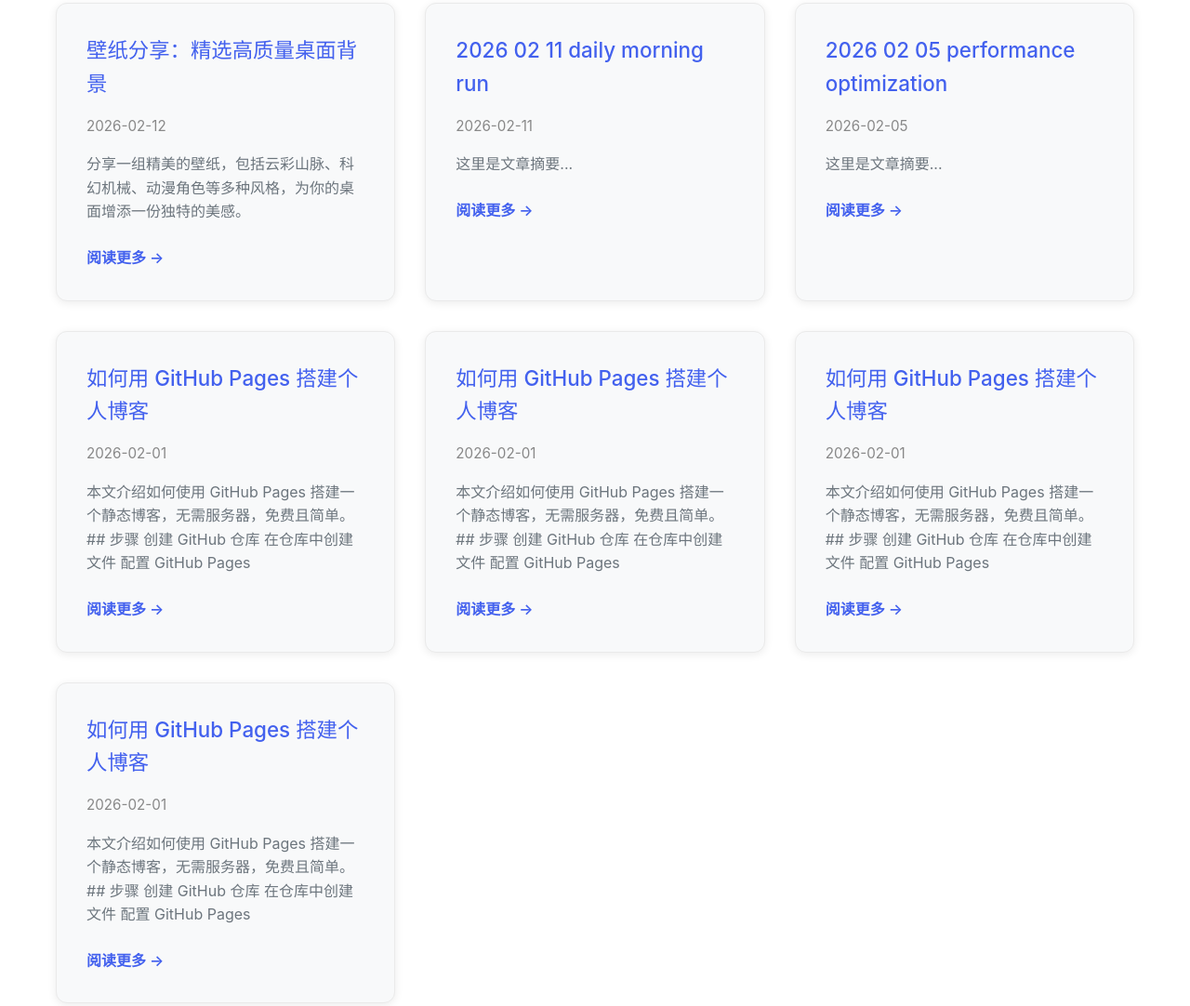
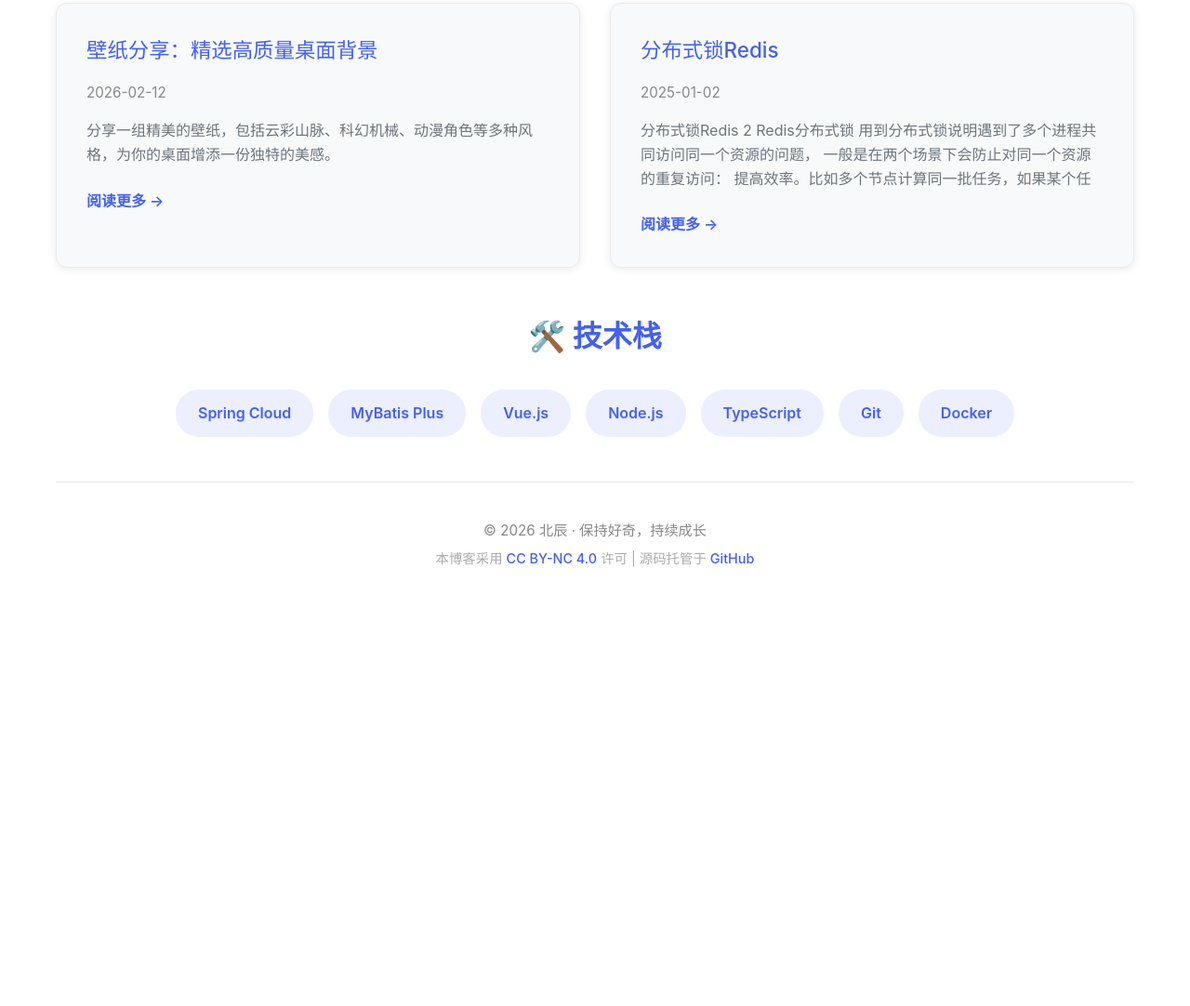
Before and after one commit to Jonny-Dr/jonny-dr.github.io, a plain HTML site: page index.html in a window 1280 px wide. Shown: the part 1244-2326 px from the top of the page at 93% size. After the commit the page ends 1900 px from the top, so only its background shows below. Drawn offline with Linux system fonts and the light colour scheme.

Commit message:
feature-首页-最近内容逻辑调整

```diff
--- a/index.html
+++ b/index.html
@@ -292,61 +292,13 @@
       </div>
 
       <div class="post-card">
-        <h3 class="post-title"><a href="_posts/archives/2026-02-11-daily-morning-run.html" style="color: var(--primary); text-decoration: none;">2026 02 11 daily morning run</a></h3>
-        <div class="post-date">2026-02-11</div>
-        <p class="post-excerpt">这里是文章摘要...</p>
-        <a href="_posts/archives/2026-02-11-daily-morning-run.html" class="post-link">阅读更多 →</a>
-      </div>
-
-      <div class="post-card">
-        <h3 class="post-title"><a href="_posts/archives/2026-02-05-performance-optimization.html" style="color: var(--primary); text-decoration: none;">2026 02 05 performance optimization</a></h3>
-        <div class="post-date">2026-02-05</div>
-        <p class="post-excerpt">这里是文章摘要...</p>
-        <a href="_posts/archives/2026-02-05-performance-optimization.html" class="post-link">阅读更多 →</a>
-      </div>
-
-      <div class="post-card">
-        <h3 class="post-title"><a href="_posts/archives/2026-02-01-github-pages-guide.html" style="color: var(--primary); text-decoration: none;">如何用 GitHub Pages 搭建个人博客</a></h3>
-        <div class="post-date">2026-02-01</div>
-        <p class="post-excerpt">本文介绍如何使用 GitHub Pages 搭建一个静态博客，无需服务器，免费且简单。
-## 步骤
-创建 GitHub 仓库
-在仓库中创建  文件
-配置 GitHub Pages</p>
-        <a href="_posts/archives/2026-02-01-github-pages-guide.html" class="post-link">阅读更多 →</a>
-      </div>
-
-      <div class="post-card">
-        <h3 class="post-title"><a href="_posts/archives/2026-02-01-github-pages-guide_副本.html" style="color: var(--primary); text-decoration: none;">如何用 GitHub Pages 搭建个人博客</a></h3>
-        <div class="post-date">2026-02-01</div>
-        <p class="post-excerpt">本文介绍如何使用 GitHub Pages 搭建一个静态博客，无需服务器，免费且简单。
-## 步骤
-创建 GitHub 仓库
-在仓库中创建  文件
-配置 GitHub Pages</p>
-        <a href="_posts/archives/2026-02-01-github-pages-guide_副本.html" class="post-link">阅读更多 →</a>
-      </div>
-
-      <div class="post-card">
-        <h3 class="post-title"><a href="_posts/archives/2026-02-01-github-pages-guide_副本2.html" style="color: var(--primary); text-decoration: none;">如何用 GitHub Pages 搭建个人博客</a></h3>
-        <div class="post-date">2026-02-01</div>
-        <p class="post-excerpt">本文介绍如何使用 GitHub Pages 搭建一个静态博客，无需服务器，免费且简单。
-## 步骤
-创建 GitHub 仓库
-在仓库中创建  文件
-配置 GitHub Pages</p>
-        <a href="_posts/archives/2026-02-01-github-pages-guide_副本2.html" class="post-link">阅读更多 →</a>
-      </div>
-
-      <div class="post-card">
-        <h3 class="post-title"><a href="_posts/archives/2026-02-01-github-pages-guide_副本3.html" style="color: var(--primary); text-decoration: none;">如何用 GitHub Pages 搭建个人博客</a></h3>
-        <div class="post-date">2026-02-01</div>
-        <p class="post-excerpt">本文介绍如何使用 GitHub Pages 搭建一个静态博客，无需服务器，免费且简单。
-## 步骤
-创建 GitHub 仓库
-在仓库中创建  文件
-配置 GitHub Pages</p>
-        <a href="_posts/archives/2026-02-01-github-pages-guide_副本3.html" class="post-link">阅读更多 →</a>
+        <h3 class="post-title"><a href="_posts/skill/2025-01-02-Redis分布式锁.html" style="color: var(--primary); text-decoration: none;">分布式锁Redis</a></h3>
+        <div class="post-date">2025-01-02</div>
+        <p class="post-excerpt">分布式锁Redis
+2 Redis分布式锁
+用到分布式锁说明遇到了多个进程共同访问同一个资源的问题， 一般是在两个场景下会防止对同一个资源的重复访问：
+提高效率。比如多个节点计算同一批任务，如果某个任</p>
+        <a href="_posts/skill/2025-01-02-Redis分布式锁.html" class="post-link">阅读更多 →</a>
       </div>
 
     </div>
```
Also changed, not shown: generate-pagination.js (+37 -11 lines), .github/workflows/pagination.yml.
